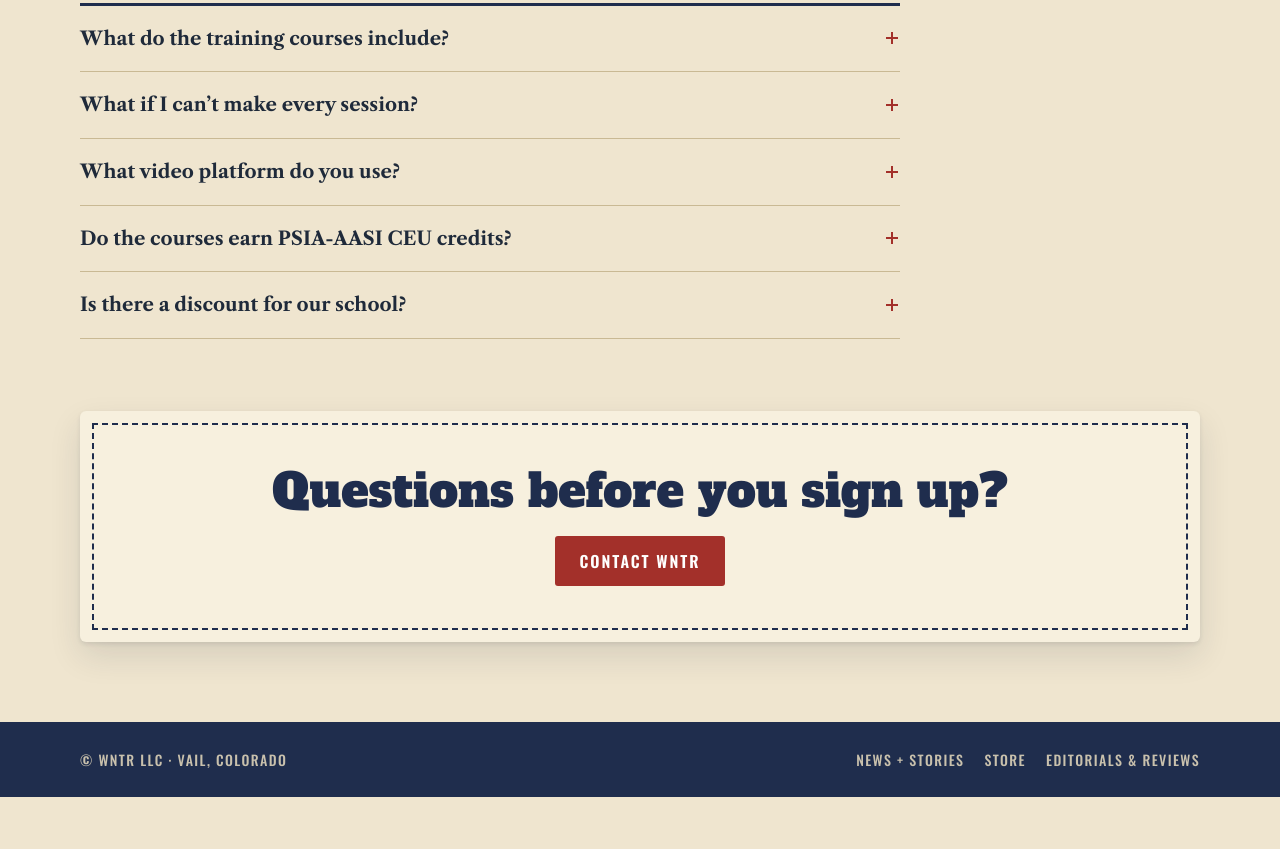
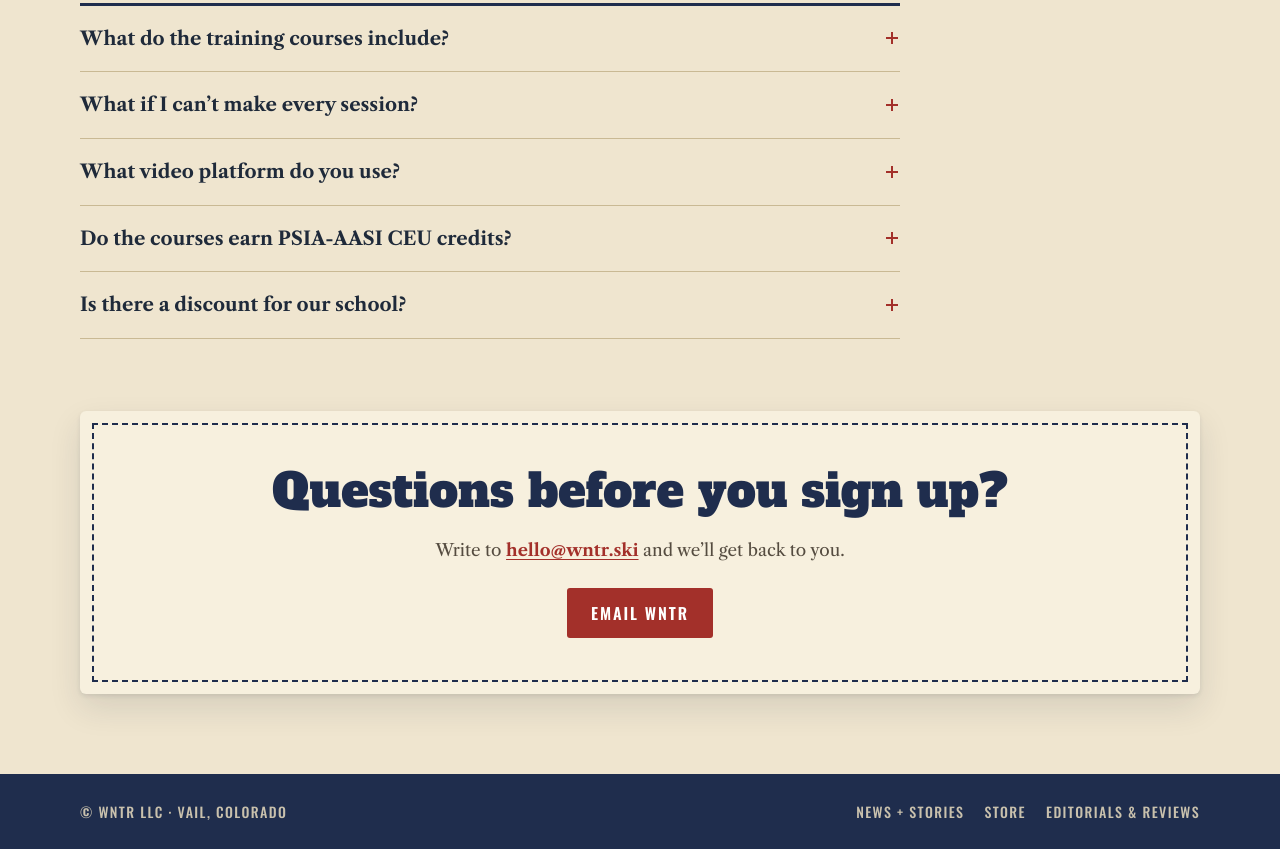
Before and after one commit to winkelmeyer/wntr-ski, a website built with Vite: page index.html in a window 1280 px wide. Shown: the part 4427-5276 px from the top of the page. Before the commit the page ends 5224 px from the top, so only its background shows below. Built offline with nearby package versions, Linux system fonts and the light colour scheme.

Commit message:
Keep contact on wntr.ski: email hello@wntr.ski instead of linking out

```diff
--- a/index.html
+++ b/index.html
@@ -157,13 +157,14 @@
       </details>
       <details>
         <summary>Is there a discount for our school?</summary>
-        <p>Yes. We offer bulk pricing for ski and snowboard schools. <a href="https://www.livewntr.com/contact/">Get in touch</a> and we’ll set it up.</p>
+        <p>Yes. We offer bulk pricing for ski and snowboard schools. <a href="#contact">Get in touch</a> and we’ll set it up.</p>
       </details>
     </section>
 
-    <section class="contact">
+    <section id="contact" class="contact">
       <h2>Questions before you sign up?</h2>
-      <a class="button primary" href="https://www.livewntr.com/contact/">Contact WNTR</a>
+      <p>Write to <a href="mailto:hello@wntr.ski">hello@wntr.ski</a> and we’ll get back to you.</p>
+      <a class="button primary" href="mailto:hello@wntr.ski?subject=WNTR%20training%20question">Email WNTR</a>
     </section>
   </main>
 
--- a/src/site.css
+++ b/src/site.css
@@ -727,3 +727,13 @@ footer .footer-links a:hover {
 .hero h1 .line:first-child {
 	color: var(--navy-ink);
 }
+
+.contact p {
+	margin: 0 0 24px;
+	color: var(--muted);
+}
+
+.contact p a {
+	color: var(--red);
+	font-weight: 700;
+}
```
